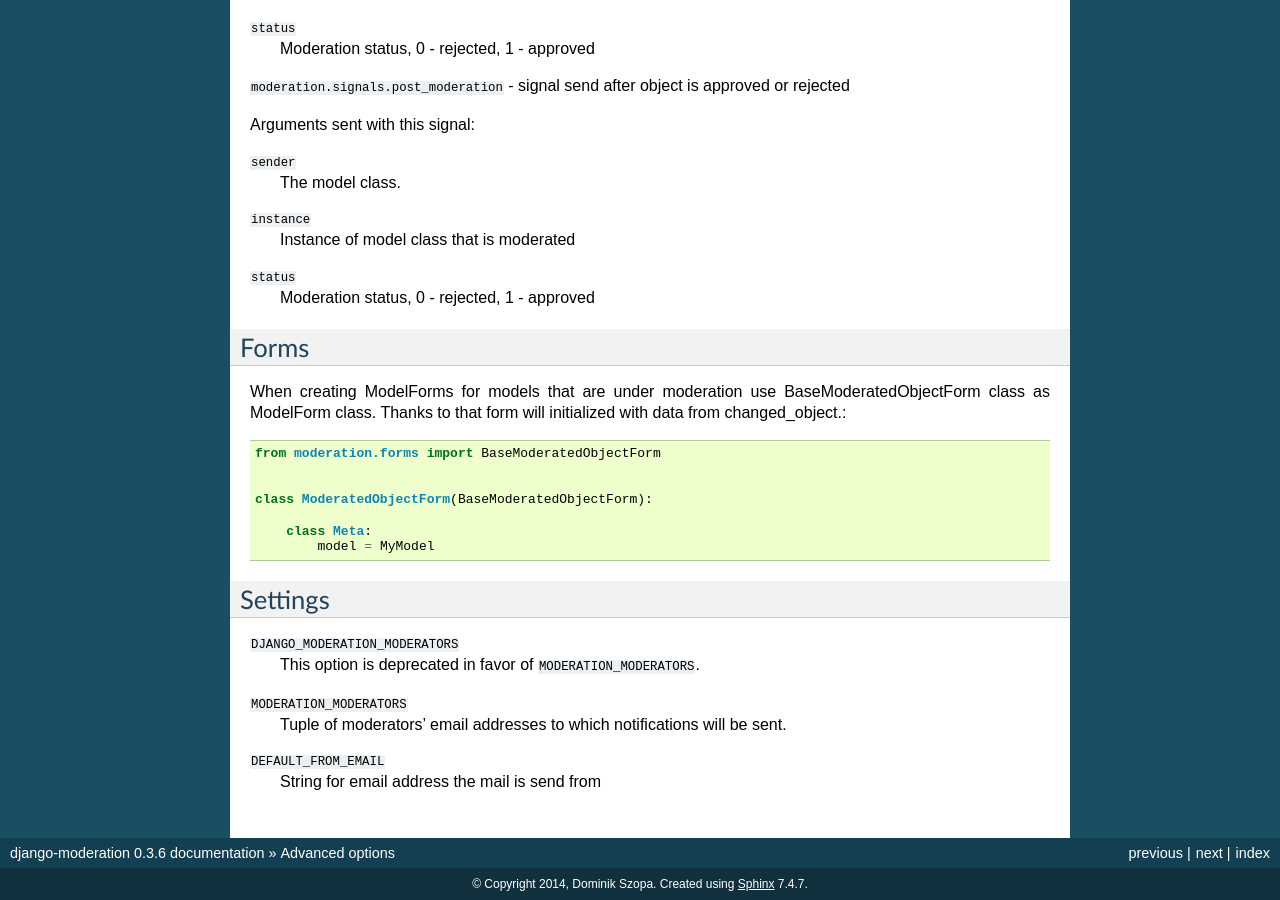
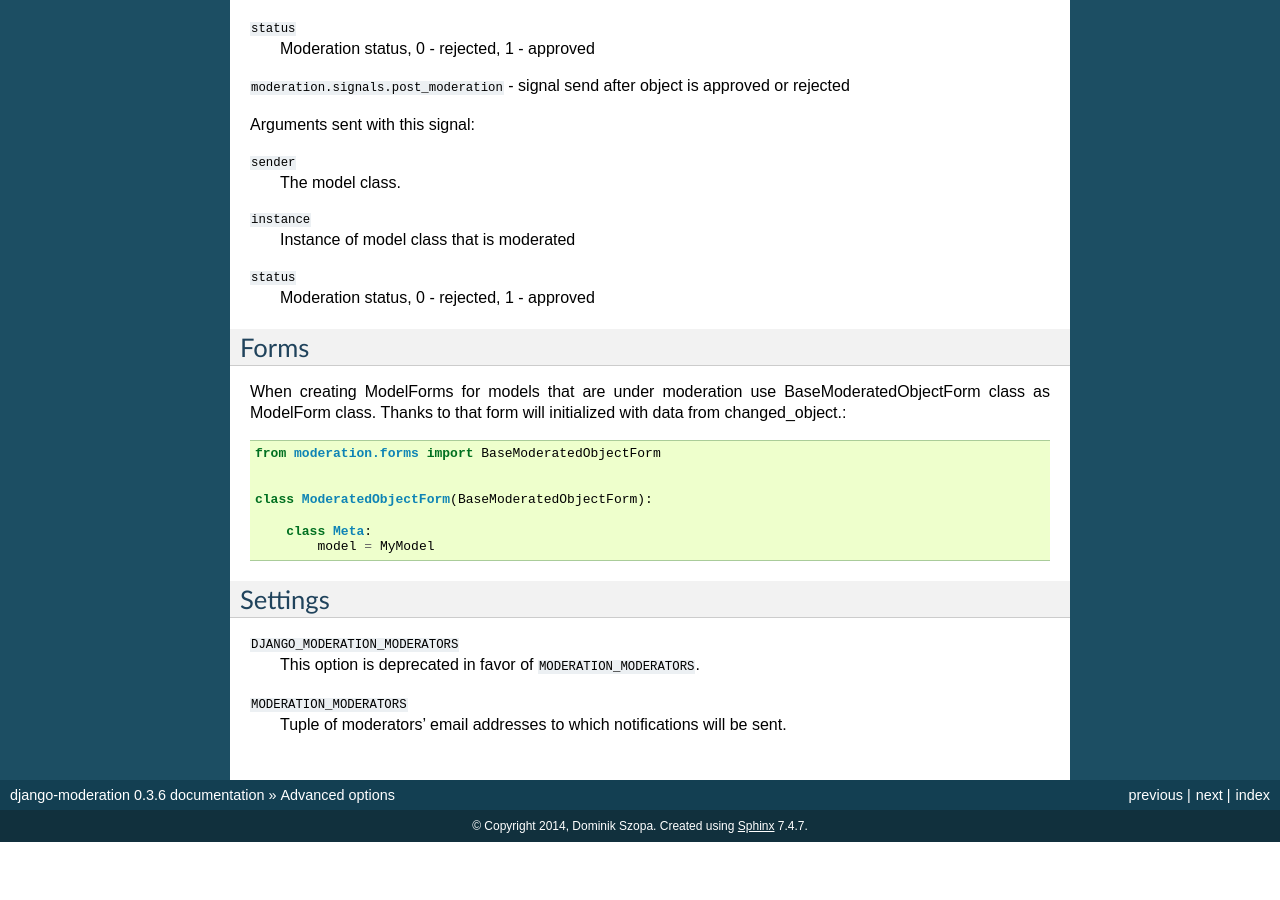
Before and after one commit to dominno/django-moderation, a Sphinx documentation site: the page built from docs/advanced_options.rst, in a window 1280 px wide and 900 px high, scrolled down 4385 px. Built offline with Sphinx 7.4.7, drawn with Linux system fonts in a browser that asks for light colours; after the commit the page ends 5227 px from its top, so only the background shows below that.

Commit message:
undo docs for DEFAULT_FROM_EMAIL

```diff
--- a/docs/advanced_options.rst
+++ b/docs/advanced_options.rst
@@ -275,6 +275,3 @@ Settings
 
 ``MODERATION_MODERATORS``
     Tuple of moderators' email addresses to which notifications will be sent.
-
-``DEFAULT_FROM_EMAIL``
-    String for email address the mail is send from
```
